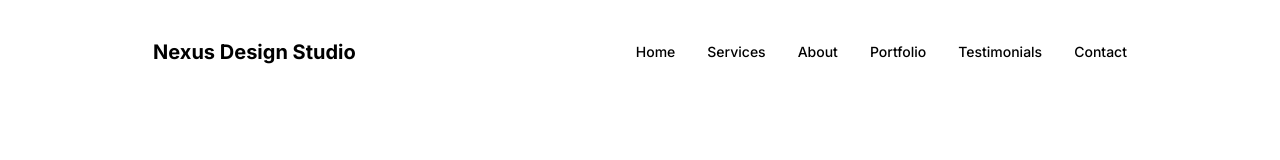
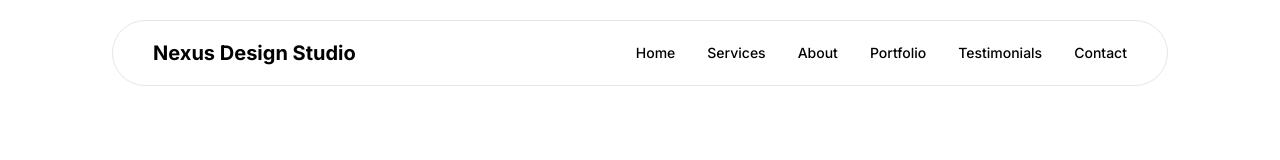
Before and after one commit to isaacmalak/Core-Builders-Website, a Next.js app: page / in a window 1280 px wide. Shown: the top 160 px of the page. Built offline with nearby package versions, Linux system fonts and the light colour scheme.

Commit message:
Add shadow and border to Navbar component for enhanced styling

```diff
--- a/components/navbar.tsx
+++ b/components/navbar.tsx
@@ -33,7 +33,7 @@ export function Navbar({ language }: NavbarProps) {
 
   return (
     <nav className="fixed z-50  w-full flex flex-row justify-center items-center pt-5">
-      <div className="bg-backdrop backdrop-blur-md  rounded-full px-10 ">
+      <div className="bg-backdrop backdrop-blur-md  rounded-full px-10  shadow-[inset_0_1px_0_0_rgba(255,255,255,0.15)] border  ">
         <div className="flex justify-center items-center h-16 space-x-70">
           {/* Logo */}
           <div>
```
